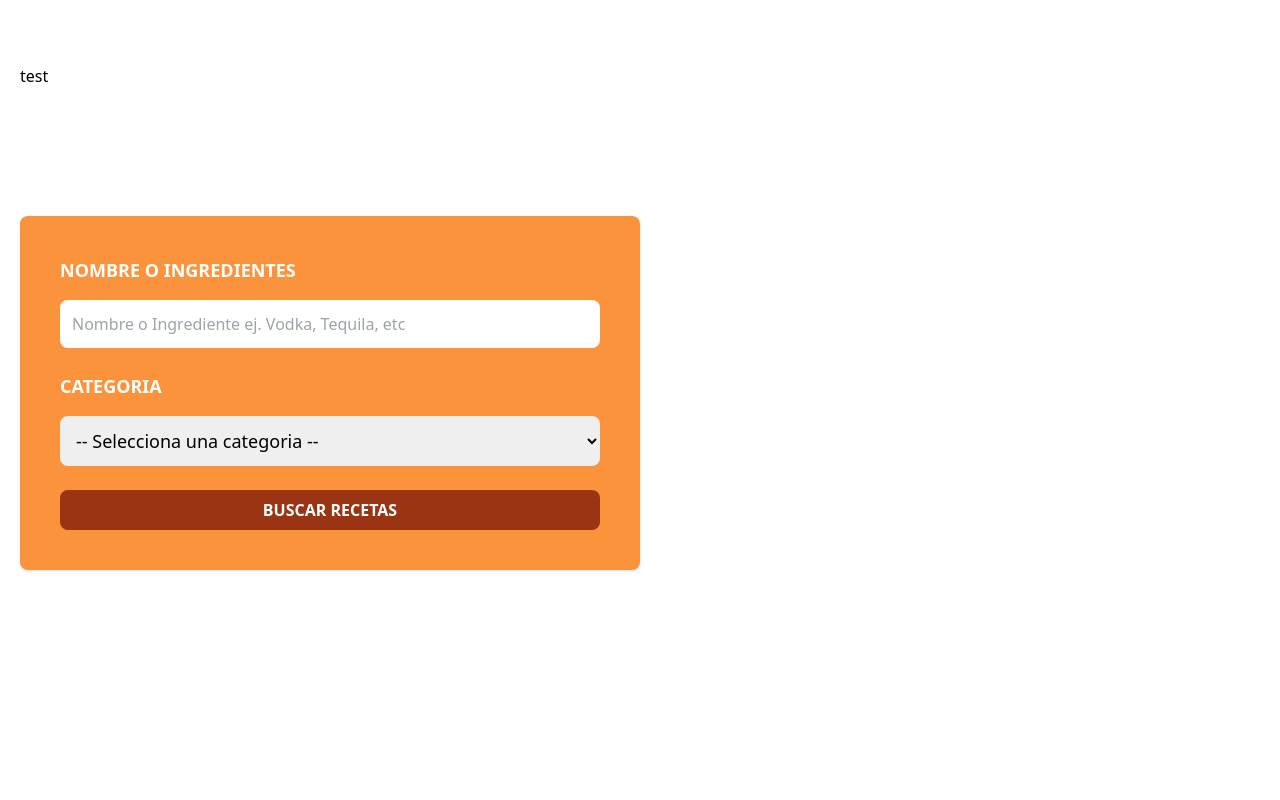
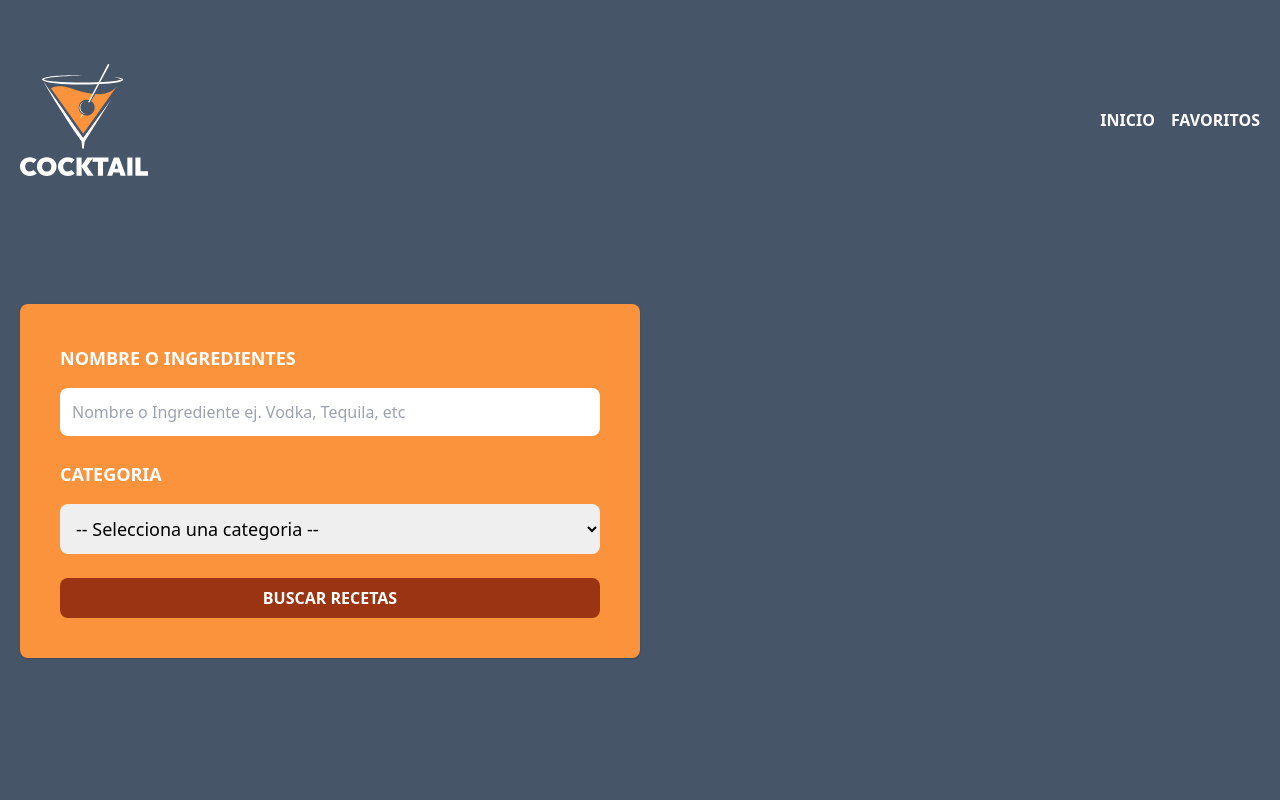
Before and after one commit to arturoZepeda/expert-chainsaw, a Vue app: page / in a window 1280 px wide. Shown: the top 800 px of the page. Built offline with nearby package versions, Linux system fonts and the light colour scheme.

Commit message:
añado navegacion para inicio y Favoritos

```diff
--- a/src/components/Header.vue
+++ b/src/components/Header.vue
@@ -1,11 +1,21 @@
 <script setup lang="ts">
-
+import { RouterLink } from 'vue-router';
 </script>
 <template>
-<header>
+<header
+    class="bg-slate-600"
+>
     <div class="mx-auto container px-5 py-16">
-        <div>
-test
+        <div class="flex justify-between items-center">
+            <div>
+                <RouterLink :to="{name: 'inicio'}">
+                    <img class="w-32 " src="/img/logo.svg" alt="Logotipo">
+                </RouterLink>
+            </div>
+            <nav class="flex gap-4">
+                <RouterLink :to="{name: 'inicio'}" class="text-white uppercase font-bold" active-class="text-orange-500">Inicio</RouterLink>
+                <RouterLink :to="{name: 'favoritos'}" class="text-white uppercase font-bold" active-class="text-orange-500">Favoritos</RouterLink>
+            </nav>
         </div>
         <form class="md:w-1/2 2xl:w-1/3 bg-orange-400 my-32 p-10 rounded-lg shadow space-y-6">
             <div class="space-y-4">
--- a/src/router/index.ts
+++ b/src/router/index.ts
@@ -1,6 +1,5 @@
 import { createRouter, createWebHistory } from 'vue-router';
 import InicioViewVue from '../views/InicioView.vue';
-import FavoritosViewVue from '../views/FavoritosView.vue';
 
 
 const router = createRouter({
@@ -14,7 +13,7 @@
     {
       path: '/favoritos',
       name: 'favoritos',
-      component: () => FavoritosViewVue
+      component: () => import('../views/FavoritosView.vue') // Hace que solo se cargue si el usuario ingresa a Favoritos
     }
   ]
 })
```
